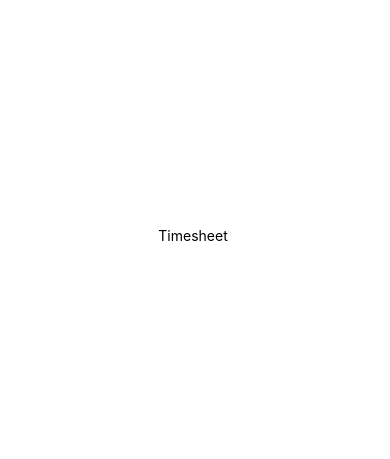
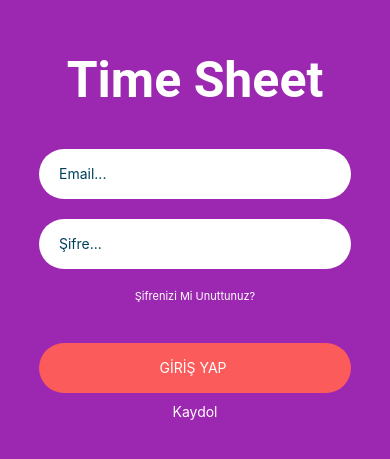
Before and after one commit to okaytonka/Timesheet, a React Native app: screen / in a window 390 px wide. Shown: the part 187-646 px from the top of the page. Built offline with nearby package versions, Linux system fonts and the light colour scheme.

Commit message:
Login screen was designed and added in the project

```diff
--- a/App.js
+++ b/App.js
@@ -1,13 +1,12 @@
 import { StatusBar } from 'expo-status-bar';
 import React from 'react';
 import { StyleSheet, Text, View } from 'react-native';
+import { LoginScreen } from './src/components/LoginComponent/LoginScreen';
 
 export default function App() {
   return (
-    <View style={styles.container}>
-      <Text>Timesheet </Text>
-      <StatusBar style="auto" />
-    </View>
+    <LoginScreen/>
+
   );
 }
 
--- a/package.json
+++ b/package.json
@@ -8,6 +8,7 @@
     "eject": "expo eject"
   },
   "dependencies": {
+    "dimensions": "^0.1.0",
     "expo": "~39.0.2",
     "expo-status-bar": "~1.0.2",
     "react": "16.13.1",
--- /dev/null
+++ b/src/components/LoginComponent/LoginScreen.js
@@ -0,0 +1,88 @@
+import React from 'react';
+import { StyleSheet, Text, View, TextInput, TouchableOpacity } from 'react-native';
+
+export class LoginScreen extends React.Component {
+  state={
+    email:"",
+    password:""
+  }
+  render(){
+    return (
+      <View style={styles.container}>
+        <Text style={styles.logo}>Time Sheet</Text>
+        <View style={styles.inputView} >
+          <TextInput
+            style={styles.inputText}
+            placeholder="Email..."
+            placeholderTextColor="#003f5c"
+            onChangeText={text => this.setState({email:text})}/>
+        </View>
+        <View style={styles.inputView} >
+          <TextInput
+            secureTextEntry
+            style={styles.inputText}
+            placeholder="Şifre..."
+            placeholderTextColor="#003f5c"
+            onChangeText={text => this.setState({password:text})}/>
+        </View>
+        <TouchableOpacity>
+          <Text style={styles.forgot}>Şifrenizi Mi Unuttunuz?</Text>
+        </TouchableOpacity>
+        <TouchableOpacity style={styles.loginBtn}>
+    <Text style={styles.loginText}>GİRİŞ YAP </Text>
+        </TouchableOpacity>
+        <TouchableOpacity>
+          <Text style={styles.loginText}>Kaydol</Text>
+        </TouchableOpacity>
+
+
+      </View>
+    );
+  }
+}
+
+const styles = StyleSheet.create({
+  container: {
+    flex: 1,
+    backgroundColor: '#9C27B0',
+    alignItems: 'center',
+    justifyContent: 'center',
+  },
+  logo:{
+    fontWeight:"bold",
+    fontSize:50,
+    color:"#FFFFFF",
+    marginBottom:40,
+    fontFamily:"Roboto"
+  },
+  inputView:{
+    width:"80%",
+    backgroundColor:"#FFFFFF",
+    borderRadius:25,
+    height:50,
+    marginBottom:20,
+    justifyContent:"center",
+    padding:20
+  },
+  inputText:{
+    height:50,
+    color:"white"
+  },
+  forgot:{
+    color:"white",
+    fontSize:11
+  },
+  loginBtn:{
+    width:"80%",
+    backgroundColor:"#fb5b5a",
+    borderRadius:25,
+    height:50,
+    alignItems:"center",
+    justifyContent:"center",
+    marginTop:40,
+    marginBottom:10
+  },
+  loginText:{
+    color:"white"
+  }
+});
```
Also changed, not shown: 1 other file (tests, documents, lock files or other folders).
